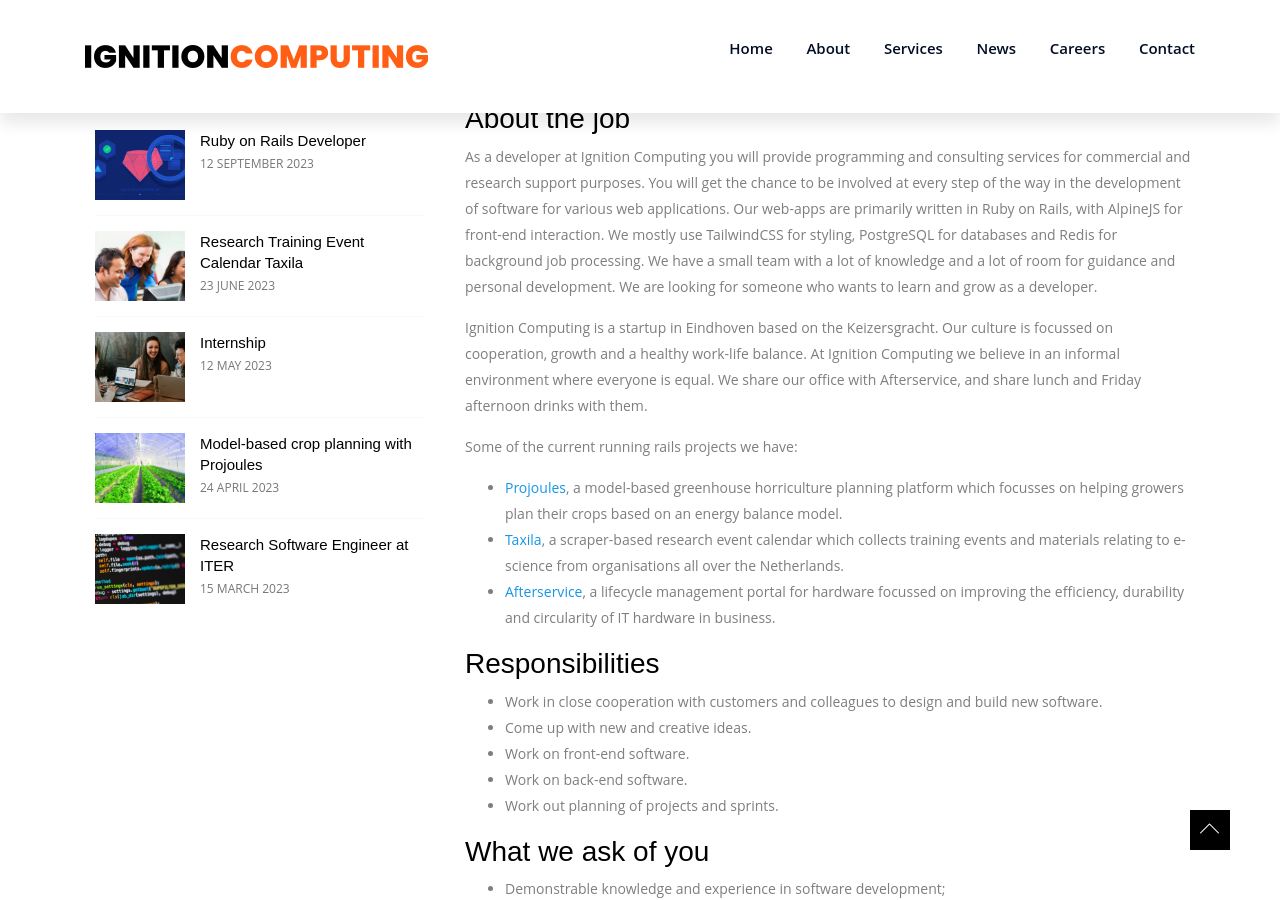
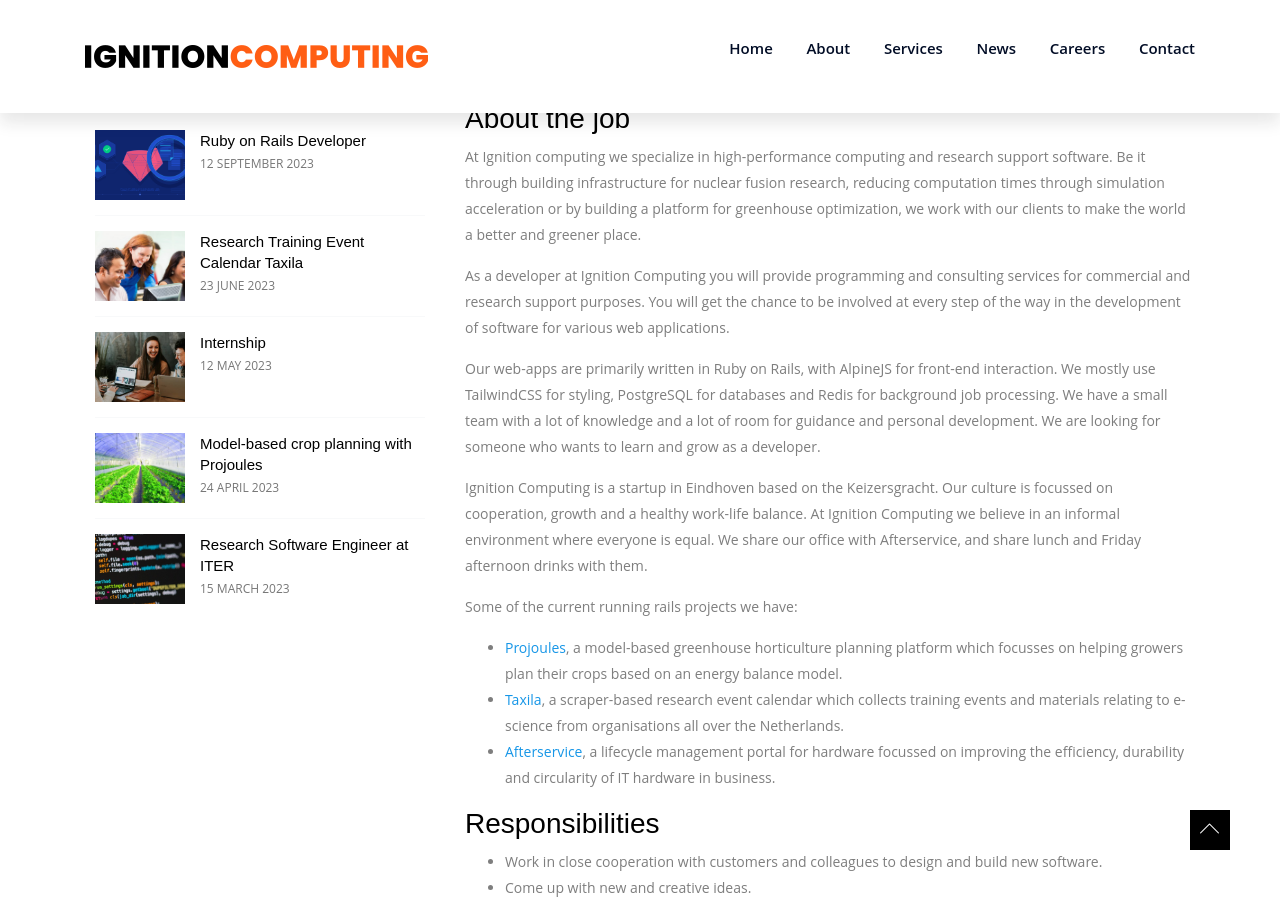
Before and after one commit to koenstrien/ignitioncomputing, a Jekyll site: the page built from _posts/careers/2023-09-12-Ruby-On-Rails-Developer.md, in a window 1280 px wide and 900 px high, scrolled down 748 px. Built offline with Jekyll 4.4.1, drawn with Linux system fonts in a browser that asks for light colours.

Commit message:
Start with impact and split up paragraphs

```diff
--- a/_posts/careers/2023-09-12-Ruby-On-Rails-Developer.md
+++ b/_posts/careers/2023-09-12-Ruby-On-Rails-Developer.md
@@ -8,13 +8,17 @@
 
 ### About the job
 
-As a developer at Ignition Computing you will provide programming and consulting services for commercial and research support purposes. You will get the chance to be involved at every step of the way in the development of software for various web applications. Our web-apps are primarily written in Ruby on Rails, with AlpineJS for front-end interaction. We mostly use TailwindCSS for styling, PostgreSQL for databases and Redis for background job processing. We have a small team with a lot of knowledge and a lot of room for guidance and personal development. We are looking for someone who wants to learn and grow as a developer.
+At Ignition computing we specialize in high-performance computing and research support software. Be it through building infrastructure for nuclear fusion research, reducing computation times through simulation acceleration or by building a platform for greenhouse optimization, we work with our clients to make the world a better and greener place.
+
+As a developer at Ignition Computing you will provide programming and consulting services for commercial and research support purposes. You will get the chance to be involved at every step of the way in the development of software for various web applications.
+
+Our web-apps are primarily written in Ruby on Rails, with AlpineJS for front-end interaction. We mostly use TailwindCSS for styling, PostgreSQL for databases and Redis for background job processing. We have a small team with a lot of knowledge and a lot of room for guidance and personal development. We are looking for someone who wants to learn and grow as a developer.
 
 Ignition Computing is a startup in Eindhoven based on the Keizersgracht. Our culture is focussed on cooperation, growth and a healthy work-life balance. At Ignition Computing we believe in an informal environment where everyone is equal. We share our office with Afterservice, and share lunch and Friday afternoon drinks with them.
 
 Some of the current running rails projects we have:
 
-- [Projoules](https://www.projoules.com/), a model-based greenhouse horriculture planning platform which focusses on helping growers plan their crops based on an energy balance model.
+- [Projoules](https://www.projoules.com/), a model-based greenhouse horticulture planning platform which focusses on helping growers plan their crops based on an energy balance model.
 - [Taxila](https://taxila.nl/), a scraper-based research event calendar which collects training events and materials relating to e-science from organisations all over the Netherlands.
 - [Afterservice](https://afterservice.nl/), a lifecycle management portal for hardware focussed on improving the efficiency, durability and circularity of IT hardware in business.
 
```
